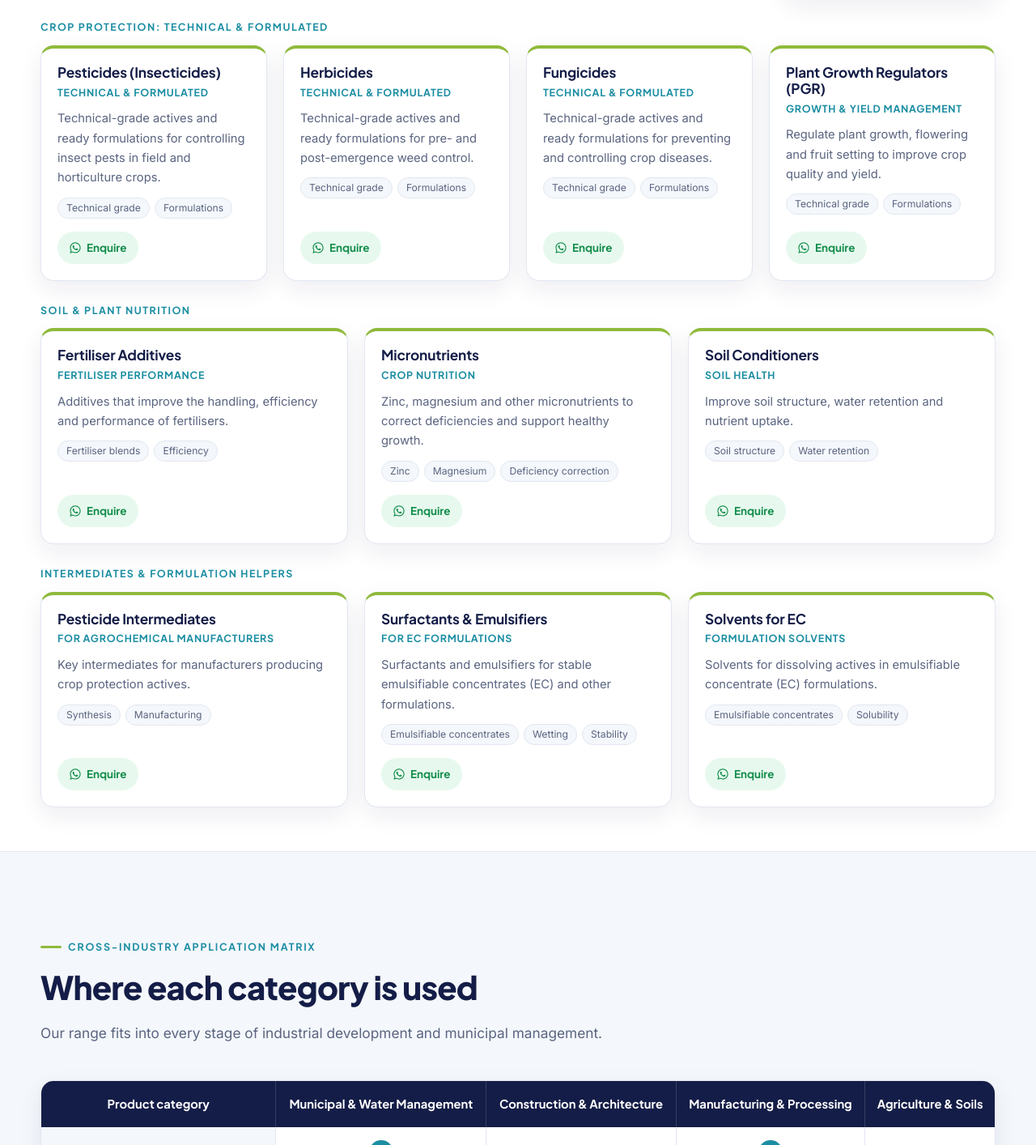
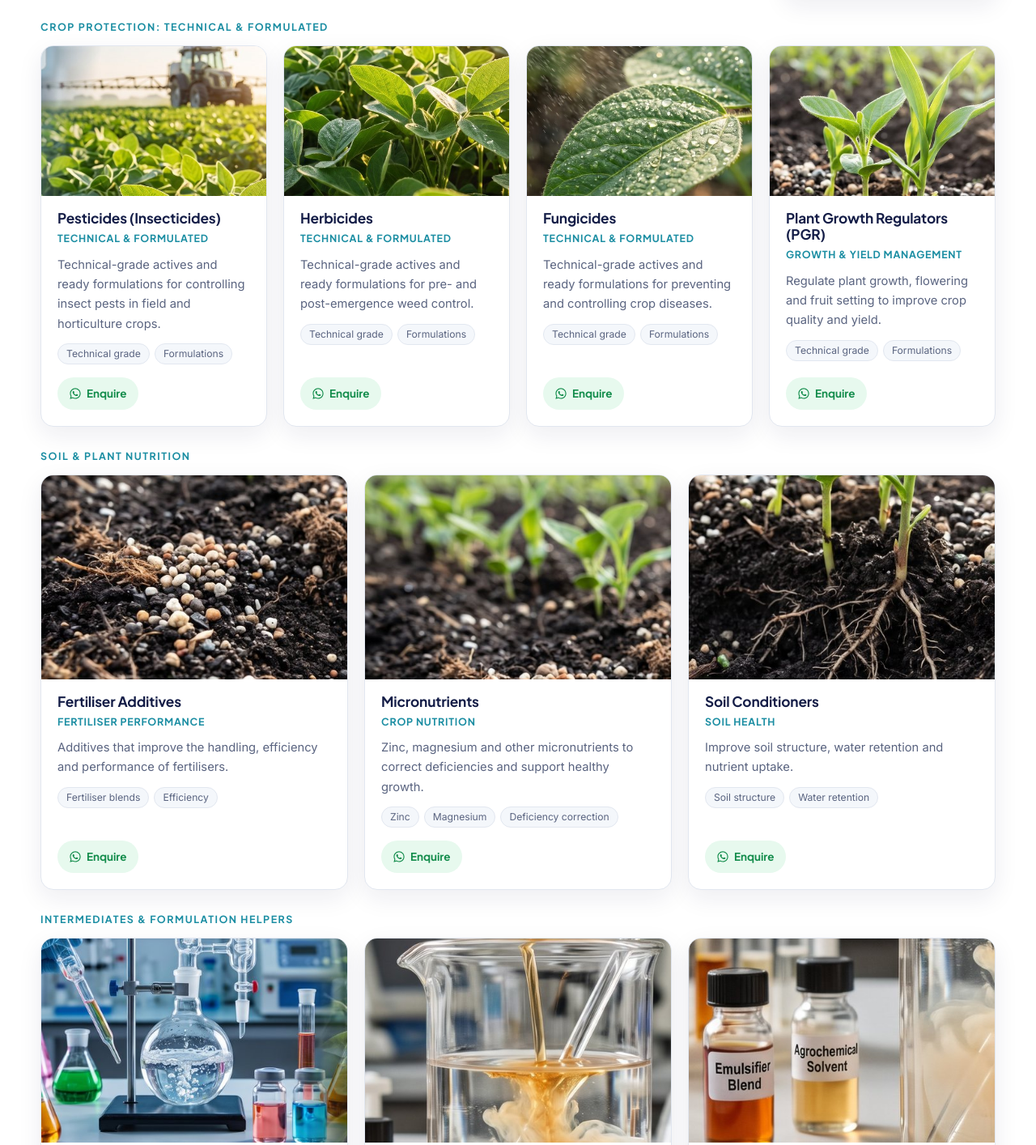
Before and after one commit to RaknovachemLtd/raknovachem-website, a plain HTML site: page products.html in a window 1280 px wide. Shown: the part 5329-6743 px from the top of the page at 81% size. Drawn offline with Linux system fonts and the light colour scheme.

Commit message:
Add product photos to Agrochemicals section
Crops from the three client-supplied agro images for all 10 agro
product cards, and a new lab-and-field header image.

Co-Authored-By: Claude Opus 5.5 <noreply@anthropic.com>
Claude-Session: https://claude.ai/code/session_01KpfkM9AiPnpNwLjGCq8NSi

```diff
--- a/products.html
+++ b/products.html
@@ -263,8 +263,8 @@
 </section><section class="industry" id="agrochemicals" data-name="Agrochemicals">
   <div class="wrap">
     <div class="industry-head"><div class="icon"><svg viewBox="0 0 24 24" fill="none" stroke="currentColor" stroke-width="1.8" stroke-linecap="round" stroke-linejoin="round" aria-hidden="true"><path d="M12 22V11"/><path d="M12 11C12 6 8 4 4 4c0 5 3 8 8 7ZM12 15c0-4 3.5-6 8-6 0 5-3 7.5-8 6Z"/></svg></div><div><span class="cat-num">07</span><h2>Agrochemicals</h2><p>Crop protection, plant nutrition and formulation inputs, in technical grade and ready formulations, for maximising yield and sustainable farming.</p></div><img class="head-img" src="assets/img/products/agrochemicals.jpg" alt="" width="480" height="360" loading="lazy"></div>
-    <div class="product-group"><div class="sub-label">Crop protection: technical &amp; formulated</div><div class="products"><article class="product noimg">
-
+    <div class="product-group"><div class="sub-label">Crop protection: technical &amp; formulated</div><div class="products"><article class="product">
+          <img src="assets/img/products/pesticides.jpg" alt="" width="480" height="360" loading="lazy">
           <div class="p-body">
             <h3>Pesticides (Insecticides)</h3>
             <span class="fn">Technical &amp; formulated</span>
@@ -272,8 +272,8 @@
             <ul class="tags"><li>Technical grade</li><li>Formulations</li></ul>
             <a class="enq" href="https://wa.me/917758826537" data-wa data-product="Pesticides (Insecticides)" data-industry="Agrochemicals" aria-label="Enquire about Pesticides (Insecticides) on WhatsApp"><svg viewBox="0 0 24 24" fill="currentColor" aria-hidden="true"><path d="M12.04 2C6.58 2 2.13 6.45 2.13 11.91c0 1.75.46 3.45 1.32 4.95L2.05 22l5.25-1.38a9.87 9.87 0 0 0 4.74 1.21h.01c5.46 0 9.9-4.45 9.9-9.91 0-2.65-1.03-5.14-2.9-7.01A9.82 9.82 0 0 0 12.04 2Zm0 1.67c2.2 0 4.27.86 5.82 2.42a8.2 8.2 0 0 1 2.41 5.83c0 4.54-3.7 8.23-8.24 8.23-1.48 0-2.93-.4-4.19-1.15l-.3-.18-3.12.82.83-3.04-.2-.31a8.2 8.2 0 0 1-1.26-4.38c.01-4.54 3.7-8.24 8.25-8.24ZM8.53 7.33c-.16 0-.43.06-.66.31-.22.25-.87.85-.87 2.07 0 1.22.89 2.4 1.01 2.56.13.17 1.75 2.67 4.24 3.74.59.26 1.05.41 1.41.52.59.19 1.13.16 1.56.1.48-.07 1.47-.6 1.67-1.18.21-.58.21-1.07.15-1.18-.07-.1-.23-.16-.48-.29-.25-.12-1.47-.72-1.69-.81-.23-.08-.39-.12-.56.13-.16.25-.64.81-.78.97-.15.17-.29.19-.54.06-.25-.12-1.05-.39-2-1.23-.74-.66-1.24-1.47-1.38-1.72-.15-.25-.02-.38.11-.51.11-.11.25-.29.37-.43.13-.15.17-.25.25-.42.08-.16.04-.31-.02-.43-.06-.13-.56-1.35-.77-1.84-.2-.49-.4-.42-.56-.43-.14-.01-.3-.01-.46-.01Z"/></svg> Enquire</a>
           </div>
-        </article><article class="product noimg">
-
+        </article><article class="product">
+          <img src="assets/img/products/herbicides.jpg" alt="" width="480" height="360" loading="lazy">
           <div class="p-body">
             <h3>Herbicides</h3>
             <span class="fn">Technical &amp; formulated</span>
@@ -281,8 +281,8 @@
             <ul class="tags"><li>Technical grade</li><li>Formulations</li></ul>
             <a class="enq" href="https://wa.me/917758826537" data-wa data-product="Herbicides" data-industry="Agrochemicals" aria-label="Enquire about Herbicides on WhatsApp"><svg viewBox="0 0 24 24" fill="currentColor" aria-hidden="true"><path d="M12.04 2C6.58 2 2.13 6.45 2.13 11.91c0 1.75.46 3.45 1.32 4.95L2.05 22l5.25-1.38a9.87 9.87 0 0 0 4.74 1.21h.01c5.46 0 9.9-4.45 9.9-9.91 0-2.65-1.03-5.14-2.9-7.01A9.82 9.82 0 0 0 12.04 2Zm0 1.67c2.2 0 4.27.86 5.82 2.42a8.2 8.2 0 0 1 2.41 5.83c0 4.54-3.7 8.23-8.24 8.23-1.48 0-2.93-.4-4.19-1.15l-.3-.18-3.12.82.83-3.04-.2-.31a8.2 8.2 0 0 1-1.26-4.38c.01-4.54 3.7-8.24 8.25-8.24ZM8.53 7.33c-.16 0-.43.06-.66.31-.22.25-.87.85-.87 2.07 0 1.22.89 2.4 1.01 2.56.13.17 1.75 2.67 4.24 3.74.59.26 1.05.41 1.41.52.59.19 1.13.16 1.56.1.48-.07 1.47-.6 1.67-1.18.21-.58.21-1.07.15-1.18-.07-.1-.23-.16-.48-.29-.25-.12-1.47-.72-1.69-.81-.23-.08-.39-.12-.56.13-.16.25-.64.81-.78.97-.15.17-.29.19-.54.06-.25-.12-1.05-.39-2-1.23-.74-.66-1.24-1.47-1.38-1.72-.15-.25-.02-.38.11-.51.11-.11.25-.29.37-.43.13-.15.17-.25.25-.42.08-.16.04-.31-.02-.43-.06-.13-.56-1.35-.77-1.84-.2-.49-.4-.42-.56-.43-.14-.01-.3-.01-.46-.01Z"/></svg> Enquire</a>
           </div>
-        </article><article class="product noimg">
-
+        </article><article class="product">
+          <img src="assets/img/products/fungicides.jpg" alt="" width="480" height="360" loading="lazy">
           <div class="p-body">
             <h3>Fungicides</h3>
             <span class="fn">Technical &amp; formulated</span>
@@ -290,8 +290,8 @@
             <ul class="tags"><li>Technical grade</li><li>Formulations</li></ul>
             <a class="enq" href="https://wa.me/917758826537" data-wa data-product="Fungicides" data-industry="Agrochemicals" aria-label="Enquire about Fungicides on WhatsApp"><svg viewBox="0 0 24 24" fill="currentColor" aria-hidden="true"><path d="M12.04 2C6.58 2 2.13 6.45 2.13 11.91c0 1.75.46 3.45 1.32 4.95L2.05 22l5.25-1.38a9.87 9.87 0 0 0 4.74 1.21h.01c5.46 0 9.9-4.45 9.9-9.91 0-2.65-1.03-5.14-2.9-7.01A9.82 9.82 0 0 0 12.04 2Zm0 1.67c2.2 0 4.27.86 5.82 2.42a8.2 8.2 0 0 1 2.41 5.83c0 4.54-3.7 8.23-8.24 8.23-1.48 0-2.93-.4-4.19-1.15l-.3-.18-3.12.82.83-3.04-.2-.31a8.2 8.2 0 0 1-1.26-4.38c.01-4.54 3.7-8.24 8.25-8.24ZM8.53 7.33c-.16 0-.43.06-.66.31-.22.25-.87.85-.87 2.07 0 1.22.89 2.4 1.01 2.56.13.17 1.75 2.67 4.24 3.74.59.26 1.05.41 1.41.52.59.19 1.13.16 1.56.1.48-.07 1.47-.6 1.67-1.18.21-.58.21-1.07.15-1.18-.07-.1-.23-.16-.48-.29-.25-.12-1.47-.72-1.69-.81-.23-.08-.39-.12-.56.13-.16.25-.64.81-.78.97-.15.17-.29.19-.54.06-.25-.12-1.05-.39-2-1.23-.74-.66-1.24-1.47-1.38-1.72-.15-.25-.02-.38.11-.51.11-.11.25-.29.37-.43.13-.15.17-.25.25-.42.08-.16.04-.31-.02-.43-.06-.13-.56-1.35-.77-1.84-.2-.49-.4-.42-.56-.43-.14-.01-.3-.01-.46-.01Z"/></svg> Enquire</a>
           </div>
-        </article><article class="product noimg">
-
+        </article><article class="product">
+          <img src="assets/img/products/plant-growth-regulators.jpg" alt="" width="480" height="360" loading="lazy">
           <div class="p-body">
             <h3>Plant Growth Regulators (PGR)</h3>
             <span class="fn">Growth &amp; yield management</span>
@@ -299,8 +299,8 @@
             <ul class="tags"><li>Technical grade</li><li>Formulations</li></ul>
             <a class="enq" href="https://wa.me/917758826537" data-wa data-product="Plant Growth Regulators (PGR)" data-industry="Agrochemicals" aria-label="Enquire about Plant Growth Regulators (PGR) on WhatsApp"><svg viewBox="0 0 24 24" fill="currentColor" aria-hidden="true"><path d="M12.04 2C6.58 2 2.13 6.45 2.13 11.91c0 1.75.46 3.45 1.32 4.95L2.05 22l5.25-1.38a9.87 9.87 0 0 0 4.74 1.21h.01c5.46 0 9.9-4.45 9.9-9.91 0-2.65-1.03-5.14-2.9-7.01A9.82 9.82 0 0 0 12.04 2Zm0 1.67c2.2 0 4.27.86 5.82 2.42a8.2 8.2 0 0 1 2.41 5.83c0 4.54-3.7 8.23-8.24 8.23-1.48 0-2.93-.4-4.19-1.15l-.3-.18-3.12.82.83-3.04-.2-.31a8.2 8.2 0 0 1-1.26-4.38c.01-4.54 3.7-8.24 8.25-8.24ZM8.53 7.33c-.16 0-.43.06-.66.31-.22.25-.87.85-.87 2.07 0 1.22.89 2.4 1.01 2.56.13.17 1.75 2.67 4.24 3.74.59.26 1.05.41 1.41.52.59.19 1.13.16 1.56.1.48-.07 1.47-.6 1.67-1.18.21-.58.21-1.07.15-1.18-.07-.1-.23-.16-.48-.29-.25-.12-1.47-.72-1.69-.81-.23-.08-.39-.12-.56.13-.16.25-.64.81-.78.97-.15.17-.29.19-.54.06-.25-.12-1.05-.39-2-1.23-.74-.66-1.24-1.47-1.38-1.72-.15-.25-.02-.38.11-.51.11-.11.25-.29.37-.43.13-.15.17-.25.25-.42.08-.16.04-.31-.02-.43-.06-.13-.56-1.35-.77-1.84-.2-.49-.4-.42-.56-.43-.14-.01-.3-.01-.46-.01Z"/></svg> Enquire</a>
           </div>
-        </article></div></div><div class="product-group"><div class="sub-label">Soil &amp; plant nutrition</div><div class="products"><article class="product noimg">
-
+        </article></div></div><div class="product-group"><div class="sub-label">Soil &amp; plant nutrition</div><div class="products"><article class="product">
+          <img src="assets/img/products/fertiliser-additives.jpg" alt="" width="480" height="360" loading="lazy">
           <div class="p-body">
             <h3>Fertiliser Additives</h3>
             <span class="fn">Fertiliser performance</span>
@@ -308,8 +308,8 @@
             <ul class="tags"><li>Fertiliser blends</li><li>Efficiency</li></ul>
             <a class="enq" href="https://wa.me/917758826537" data-wa data-product="Fertiliser Additives" data-industry="Agrochemicals" aria-label="Enquire about Fertiliser Additives on WhatsApp"><svg viewBox="0 0 24 24" fill="currentColor" aria-hidden="true"><path d="M12.04 2C6.58 2 2.13 6.45 2.13 11.91c0 1.75.46 3.45 1.32 4.95L2.05 22l5.25-1.38a9.87 9.87 0 0 0 4.74 1.21h.01c5.46 0 9.9-4.45 9.9-9.91 0-2.65-1.03-5.14-2.9-7.01A9.82 9.82 0 0 0 12.04 2Zm0 1.67c2.2 0 4.27.86 5.82 2.42a8.2 8.2 0 0 1 2.41 5.83c0 4.54-3.7 8.23-8.24 8.23-1.48 0-2.93-.4-4.19-1.15l-.3-.18-3.12.82.83-3.04-.2-.31a8.2 8.2 0 0 1-1.26-4.38c.01-4.54 3.7-8.24 8.25-8.24ZM8.53 7.33c-.16 0-.43.06-.66.31-.22.25-.87.85-.87 2.07 0 1.22.89 2.4 1.01 2.56.13.17 1.75 2.67 4.24 3.74.59.26 1.05.41 1.41.52.59.19 1.13.16 1.56.1.48-.07 1.47-.6 1.67-1.18.21-.58.21-1.07.15-1.18-.07-.1-.23-.16-.48-.29-.25-.12-1.47-.72-1.69-.81-.23-.08-.39-.12-.56.13-.16.25-.64.81-.78.97-.15.17-.29.19-.54.06-.25-.12-1.05-.39-2-1.23-.74-.66-1.24-1.47-1.38-1.72-.15-.25-.02-.38.11-.51.11-.11.25-.29.37-.43.13-.15.17-.25.25-.42.08-.16.04-.31-.02-.43-.06-.13-.56-1.35-.77-1.84-.2-.49-.4-.42-.56-.43-.14-.01-.3-.01-.46-.01Z"/></svg> Enquire</a>
           </div>
-        </article><article class="product noimg">
-
+        </article><article class="product">
+          <img src="assets/img/products/micronutrients.jpg" alt="" width="480" height="360" loading="lazy">
           <div class="p-body">
             <h3>Micronutrients</h3>
             <span class="fn">Crop nutrition</span>
@@ -317,8 +317,8 @@
             <ul class="tags"><li>Zinc</li><li>Magnesium</li><li>Deficiency correction</li></ul>
             <a class="enq" href="https://wa.me/917758826537" data-wa data-product="Micronutrients" data-industry="Agrochemicals" aria-label="Enquire about Micronutrients on WhatsApp"><svg viewBox="0 0 24 24" fill="currentColor" aria-hidden="true"><path d="M12.04 2C6.58 2 2.13 6.45 2.13 11.91c0 1.75.46 3.45 1.32 4.95L2.05 22l5.25-1.38a9.87 9.87 0 0 0 4.74 1.21h.01c5.46 0 9.9-4.45 9.9-9.91 0-2.65-1.03-5.14-2.9-7.01A9.82 9.82 0 0 0 12.04 2Zm0 1.67c2.2 0 4.27.86 5.82 2.42a8.2 8.2 0 0 1 2.41 5.83c0 4.54-3.7 8.23-8.24 8.23-1.48 0-2.93-.4-4.19-1.15l-.3-.18-3.12.82.83-3.04-.2-.31a8.2 8.2 0 0 1-1.26-4.38c.01-4.54 3.7-8.24 8.25-8.24ZM8.53 7.33c-.16 0-.43.06-.66.31-.22.25-.87.85-.87 2.07 0 1.22.89 2.4 1.01 2.56.13.17 1.75 2.67 4.24 3.74.59.26 1.05.41 1.41.52.59.19 1.13.16 1.56.1.48-.07 1.47-.6 1.67-1.18.21-.58.21-1.07.15-1.18-.07-.1-.23-.16-.48-.29-.25-.12-1.47-.72-1.69-.81-.23-.08-.39-.12-.56.13-.16.25-.64.81-.78.97-.15.17-.29.19-.54.06-.25-.12-1.05-.39-2-1.23-.74-.66-1.24-1.47-1.38-1.72-.15-.25-.02-.38.11-.51.11-.11.25-.29.37-.43.13-.15.17-.25.25-.42.08-.16.04-.31-.02-.43-.06-.13-.56-1.35-.77-1.84-.2-.49-.4-.42-.56-.43-.14-.01-.3-.01-.46-.01Z"/></svg> Enquire</a>
           </div>
-        </article><article class="product noimg">
-
+        </article><article class="product">
+          <img src="assets/img/products/soil-conditioners.jpg" alt="" width="480" height="360" loading="lazy">
           <div class="p-body">
             <h3>Soil Conditioners</h3>
             <span class="fn">Soil health</span>
@@ -326,8 +326,8 @@
             <ul class="tags"><li>Soil structure</li><li>Water retention</li></ul>
             <a class="enq" href="https://wa.me/917758826537" data-wa data-product="Soil Conditioners" data-industry="Agrochemicals" aria-label="Enquire about Soil Conditioners on WhatsApp"><svg viewBox="0 0 24 24" fill="currentColor" aria-hidden="true"><path d="M12.04 2C6.58 2 2.13 6.45 2.13 11.91c0 1.75.46 3.45 1.32 4.95L2.05 22l5.25-1.38a9.87 9.87 0 0 0 4.74 1.21h.01c5.46 0 9.9-4.45 9.9-9.91 0-2.65-1.03-5.14-2.9-7.01A9.82 9.82 0 0 0 12.04 2Zm0 1.67c2.2 0 4.27.86 5.82 2.42a8.2 8.2 0 0 1 2.41 5.83c0 4.54-3.7 8.23-8.24 8.23-1.48 0-2.93-.4-4.19-1.15l-.3-.18-3.12.82.83-3.04-.2-.31a8.2 8.2 0 0 1-1.26-4.38c.01-4.54 3.7-8.24 8.25-8.24ZM8.53 7.33c-.16 0-.43.06-.66.31-.22.25-.87.85-.87 2.07 0 1.22.89 2.4 1.01 2.56.13.17 1.75 2.67 4.24 3.74.59.26 1.05.41 1.41.52.59.19 1.13.16 1.56.1.48-.07 1.47-.6 1.67-1.18.21-.58.21-1.07.15-1.18-.07-.1-.23-.16-.48-.29-.25-.12-1.47-.72-1.69-.81-.23-.08-.39-.12-.56.13-.16.25-.64.81-.78.97-.15.17-.29.19-.54.06-.25-.12-1.05-.39-2-1.23-.74-.66-1.24-1.47-1.38-1.72-.15-.25-.02-.38.11-.51.11-.11.25-.29.37-.43.13-.15.17-.25.25-.42.08-.16.04-.31-.02-.43-.06-.13-.56-1.35-.77-1.84-.2-.49-.4-.42-.56-.43-.14-.01-.3-.01-.46-.01Z"/></svg> Enquire</a>
           </div>
-        </article></div></div><div class="product-group"><div class="sub-label">Intermediates &amp; formulation helpers</div><div class="products"><article class="product noimg">
-
+        </article></div></div><div class="product-group"><div class="sub-label">Intermediates &amp; formulation helpers</div><div class="products"><article class="product">
+          <img src="assets/img/products/pesticide-intermediates.jpg" alt="" width="480" height="360" loading="lazy">
           <div class="p-body">
             <h3>Pesticide Intermediates</h3>
             <span class="fn">For agrochemical manufacturers</span>
@@ -335,8 +335,8 @@
             <ul class="tags"><li>Synthesis</li><li>Manufacturing</li></ul>
             <a class="enq" href="https://wa.me/917758826537" data-wa data-product="Pesticide Intermediates" data-industry="Agrochemicals" aria-label="Enquire about Pesticide Intermediates on WhatsApp"><svg viewBox="0 0 24 24" fill="currentColor" aria-hidden="true"><path d="M12.04 2C6.58 2 2.13 6.45 2.13 11.91c0 1.75.46 3.45 1.32 4.95L2.05 22l5.25-1.38a9.87 9.87 0 0 0 4.74 1.21h.01c5.46 0 9.9-4.45 9.9-9.91 0-2.65-1.03-5.14-2.9-7.01A9.82 9.82 0 0 0 12.04 2Zm0 1.67c2.2 0 4.27.86 5.82 2.42a8.2 8.2 0 0 1 2.41 5.83c0 4.54-3.7 8.23-8.24 8.23-1.48 0-2.93-.4-4.19-1.15l-.3-.18-3.12.82.83-3.04-.2-.31a8.2 8.2 0 0 1-1.26-4.38c.01-4.54 3.7-8.24 8.25-8.24ZM8.53 7.33c-.16 0-.43.06-.66.31-.22.25-.87.85-.87 2.07 0 1.22.89 2.4 1.01 2.56.13.17 1.75 2.67 4.24 3.74.59.26 1.05.41 1.41.52.59.19 1.13.16 1.56.1.48-.07 1.47-.6 1.67-1.18.21-.58.21-1.07.15-1.18-.07-.1-.23-.16-.48-.29-.25-.12-1.47-.72-1.69-.81-.23-.08-.39-.12-.56.13-.16.25-.64.81-.78.97-.15.17-.29.19-.54.06-.25-.12-1.05-.39-2-1.23-.74-.66-1.24-1.47-1.38-1.72-.15-.25-.02-.38.11-.51.11-.11.25-.29.37-.43.13-.15.17-.25.25-.42.08-.16.04-.31-.02-.43-.06-.13-.56-1.35-.77-1.84-.2-.49-.4-.42-.56-.43-.14-.01-.3-.01-.46-.01Z"/></svg> Enquire</a>
           </div>
-        </article><article class="product noimg">
-
+        </article><article class="product">
+          <img src="assets/img/products/surfactants-emulsifiers.jpg" alt="" width="480" height="360" loading="lazy">
           <div class="p-body">
             <h3>Surfactants &amp; Emulsifiers</h3>
             <span class="fn">For EC formulations</span>
@@ -344,8 +344,8 @@
             <ul class="tags"><li>Emulsifiable concentrates</li><li>Wetting</li><li>Stability</li></ul>
             <a class="enq" href="https://wa.me/917758826537" data-wa data-product="Surfactants &amp; Emulsifiers" data-industry="Agrochemicals" aria-label="Enquire about Surfactants &amp; Emulsifiers on WhatsApp"><svg viewBox="0 0 24 24" fill="currentColor" aria-hidden="true"><path d="M12.04 2C6.58 2 2.13 6.45 2.13 11.91c0 1.75.46 3.45 1.32 4.95L2.05 22l5.25-1.38a9.87 9.87 0 0 0 4.74 1.21h.01c5.46 0 9.9-4.45 9.9-9.91 0-2.65-1.03-5.14-2.9-7.01A9.82 9.82 0 0 0 12.04 2Zm0 1.67c2.2 0 4.27.86 5.82 2.42a8.2 8.2 0 0 1 2.41 5.83c0 4.54-3.7 8.23-8.24 8.23-1.48 0-2.93-.4-4.19-1.15l-.3-.18-3.12.82.83-3.04-.2-.31a8.2 8.2 0 0 1-1.26-4.38c.01-4.54 3.7-8.24 8.25-8.24ZM8.53 7.33c-.16 0-.43.06-.66.31-.22.25-.87.85-.87 2.07 0 1.22.89 2.4 1.01 2.56.13.17 1.75 2.67 4.24 3.74.59.26 1.05.41 1.41.52.59.19 1.13.16 1.56.1.48-.07 1.47-.6 1.67-1.18.21-.58.21-1.07.15-1.18-.07-.1-.23-.16-.48-.29-.25-.12-1.47-.72-1.69-.81-.23-.08-.39-.12-.56.13-.16.25-.64.81-.78.97-.15.17-.29.19-.54.06-.25-.12-1.05-.39-2-1.23-.74-.66-1.24-1.47-1.38-1.72-.15-.25-.02-.38.11-.51.11-.11.25-.29.37-.43.13-.15.17-.25.25-.42.08-.16.04-.31-.02-.43-.06-.13-.56-1.35-.77-1.84-.2-.49-.4-.42-.56-.43-.14-.01-.3-.01-.46-.01Z"/></svg> Enquire</a>
           </div>
-        </article><article class="product noimg">
-
+        </article><article class="product">
+          <img src="assets/img/products/solvents-ec.jpg" alt="" width="480" height="360" loading="lazy">
           <div class="p-body">
             <h3>Solvents for EC</h3>
             <span class="fn">Formulation solvents</span>
```
Also changed, not shown: assets/img/products/agrochemicals.jpg, assets/img/products/fertiliser-additives.jpg (added), assets/img/products/fungicides.jpg (added), assets/img/products/herbicides.jpg (added), assets/img/products/micronutrients.jpg (added), assets/img/products/pesticide-intermediates.jpg (added), assets/img/products/pesticides.jpg (added), assets/img/products/plant-growth-regulators.jpg (added), assets/img/products/soil-conditioners.jpg (added), assets/img/products/solvents-ec.jpg (added), assets/img/products/surfactants-emulsifiers.jpg (added).
